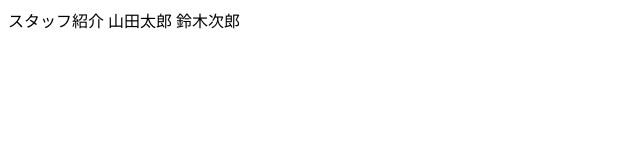
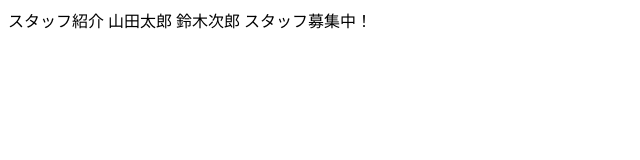
Before and after one commit to yoneyamayo/Myshop, a plain HTML site: page staff.html in a window 1280 px wide. Shown: the whole page, without its empty margins (0-640 px from the left). Drawn offline with Linux system fonts and the light colour scheme.

Commit message:
スタッフ募集のお知らせを追加

```diff
--- a/staff.html
+++ b/staff.html
@@ -10,5 +10,6 @@
 スタッフ紹介
 山田太郎
 鈴木次郎
+スタッフ募集中！
 </body>
 </html>
```
